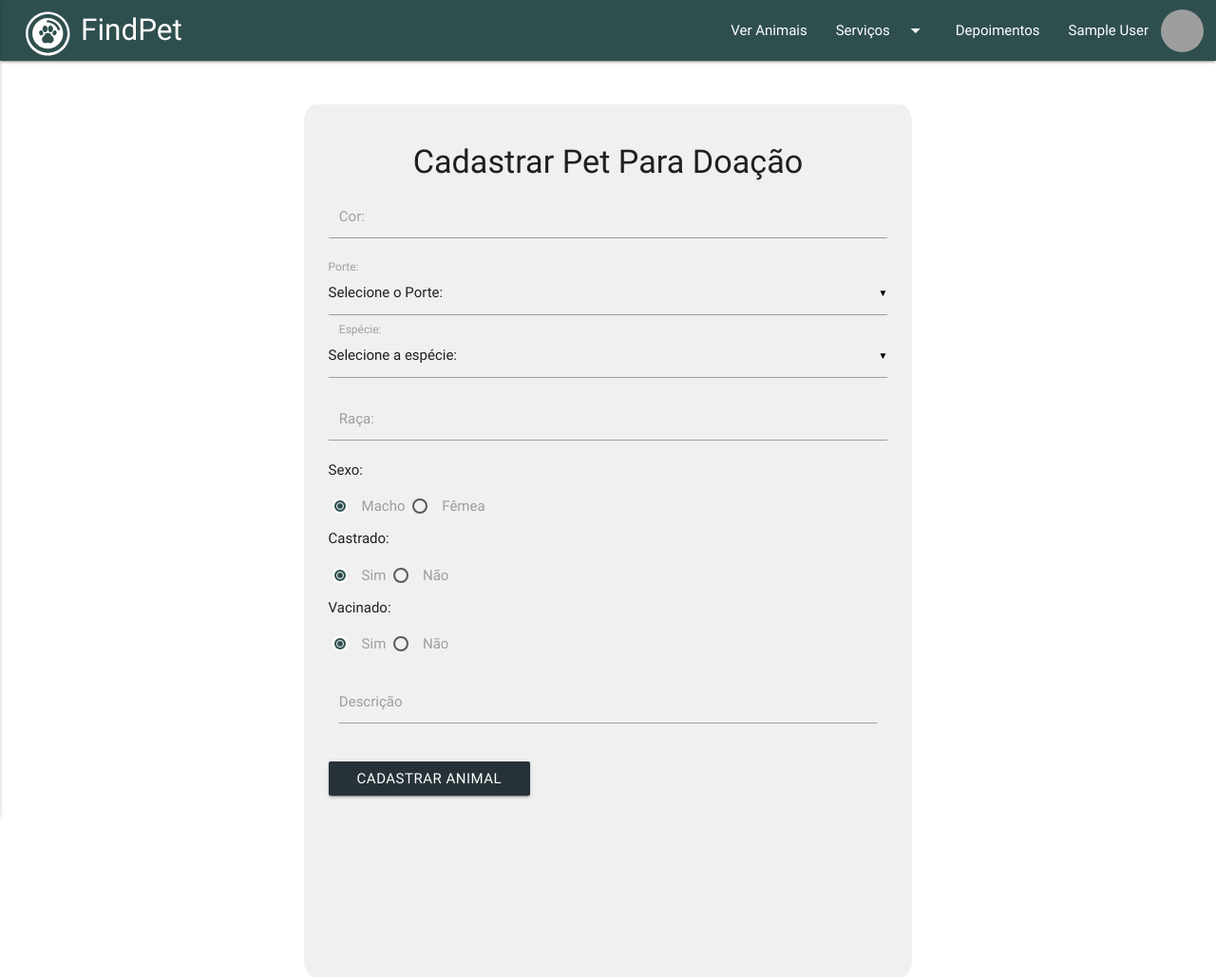
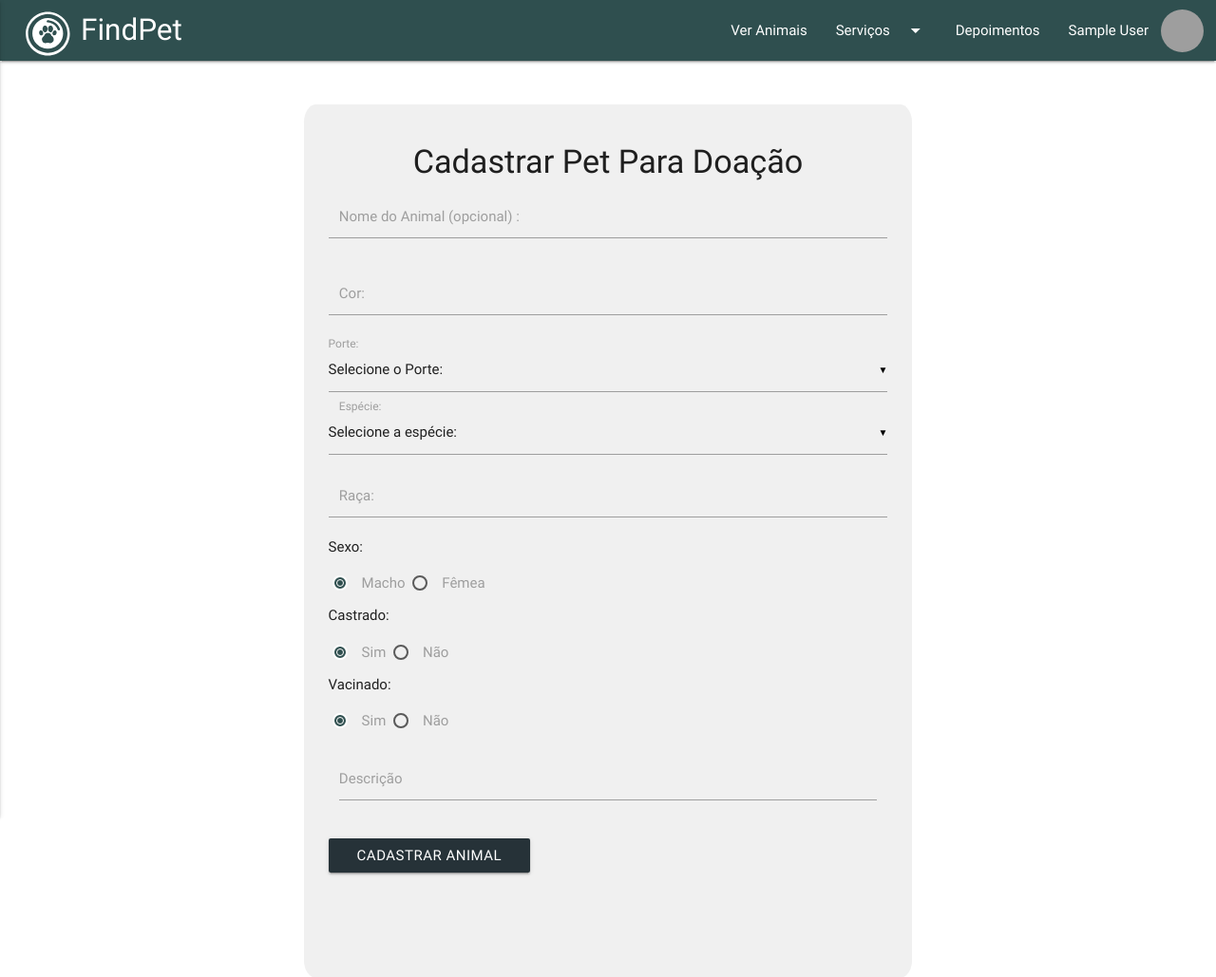
Before and after one commit to CavalcanteRaphael/FindPet, a PHP site: page /doacao.php in a window 1280 px wide. Shown: the top 1029 px of the page at 95% size. Run offline with PHP 8.4, Linux system fonts and the light colour scheme; the visitor is signed in with stand-in values (Sample User, id 1); some libraries are stand-ins or nearby versions; grey boxes are pictures that could not be loaded.

Commit message:
NOME NO DOAPET

```diff
--- a/doacao.php
+++ b/doacao.php
@@ -9,6 +9,11 @@
                 <center>
                     <h4>Cadastrar Pet Para Doação</h4>
                 </center>
+                  <div class="input-field col s12">
+                    <label for="nome">Nome do Animal (opcional) :</label>
+                    <input type="text" name="nome" id="nome">
+                    <br/>
+                </div>
                 <div class="input-field col s12">
                     <label for="cor">Cor:</label>
                     <input type="text" name="cor" id="cor">
```
